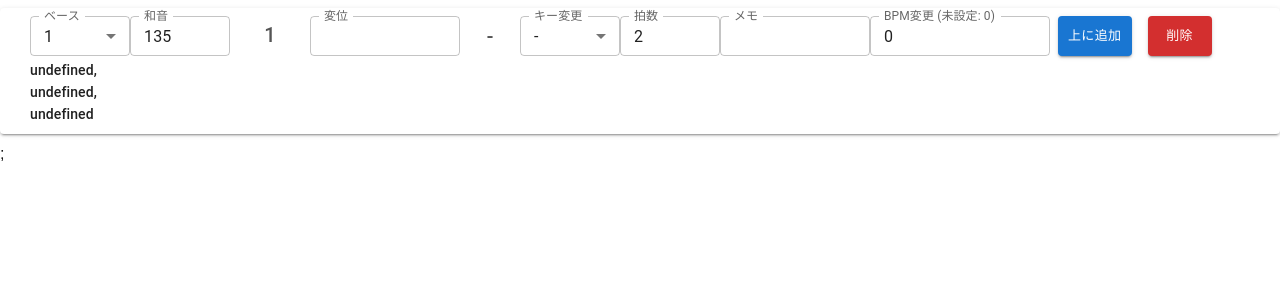
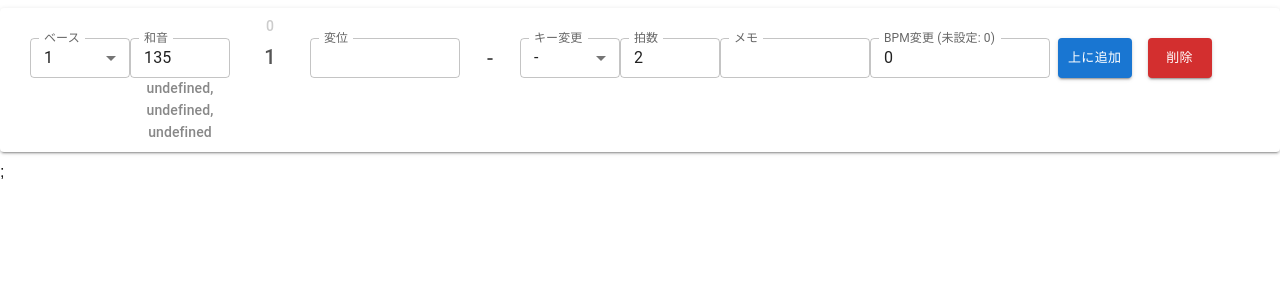
Before and after one commit to Hyayum/chord_editor, a Next.js app: page /ChordEditor in a window 1280 px wide. Shown: the top 300 px of the page. Built offline with nearby package versions, Linux system fonts and the light colour scheme.

Commit message:
コードの繋がりの表示を追加

```diff
--- a/src/lib/utils.ts
+++ b/src/lib/utils.ts
@@ -38,9 +38,9 @@ export const calcMainFunc = (bass: number, shape: string) => {
     return { num: n, point: p };
   });
   const maxPoint = points.reduce((max, val) => Math.max(val.point, max), 0);
-  const firstMainFunc = points.filter((p) => p.point == maxPoint).map((p) => (p.num + bass - 2) % 7 + 1).join(",");
-  const secondMainFunc = points.filter((p) => p.point == maxPoint - 1).map((p) => (p.num + bass - 2) % 7 + 1).join(",");
-return `${firstMainFunc}${secondMainFunc && "/"}${secondMainFunc}`;
+  const firstMainFunc = points.filter((p) => p.point == maxPoint).map((p) => (p.num + bass - 2) % 7 + 1);
+  const secondMainFunc = points.filter((p) => p.point == maxPoint - 1).map((p) => (p.num + bass - 2) % 7 + 1);
+  return { first: firstMainFunc, second: secondMainFunc };
 };
 
 export const calcScaleLevel = (accd: number[] = []) => {
@@ -70,3 +70,17 @@ export const calcRealname = (key: number, bass: number, shape: string, accd: num
   });
   return notes.join(", ");
 };
+
+export const calcChordProg = (prev: Chord | ChordForUtils, current: Chord | ChordForUtils) => {
+  const prevMainFunc = calcMainFunc(prev.bass, prev.shape).first;
+  const currentMainFunc = calcMainFunc(current.bass, current.shape).first;
+  const keyDiff = fitRange((current.key ?? 0) - (prev.key ?? 0), -6, 12) * 4
+  const diffs = [];
+  for (const pre of prevMainFunc) {
+    for (const cur of currentMainFunc) {
+      diffs.push(fitRange((cur - pre + keyDiff) * (-3), -3, 7));
+    }
+  }
+  const diff = Math.round(10 * diffs.reduce((sum, d) => sum + d, 0) / diffs.length) / 10;
+  return diff > 0 ? `u${diff}` : diff < 0 ? `d${-diff}` : "0";
+};
--- a/src/pages/ChordEditor.tsx
+++ b/src/pages/ChordEditor.tsx
@@ -13,14 +13,15 @@ import {
   Typography,
 } from "@mui/material";
 import { useRef, useState } from "react";
-import { Chord, keyOptions, defaultChord, keyColors } from "@/lib/types";
-import { accdNumToSf, fitRange, calcMainFunc, calcScaleLevel, calcRealname } from "@/lib/utils";
+import { Chord, ChordForUtils, keyOptions, defaultChord, keyColors } from "@/lib/types";
+import { accdNumToSf, fitRange, calcMainFunc, calcScaleLevel, calcRealname, calcChordProg } from "@/lib/utils";
 import NumberField from "@/components/NumberField";
 
 interface Props {
   index: number;
   chord: Chord;
   keySf: number;
+  prevChord?: ChordForUtils | null;
   defaultBeats: number;
   onChange: (c: Chord) => void;
   addChord: () => void;
@@ -28,7 +29,7 @@ interface Props {
 };
 
 export default function ChordEditor(props: Props) {
-  const { index, chord = defaultChord, keySf: key, defaultBeats, onChange, addChord, removeChord } = props;
+  const { index, chord = defaultChord, keySf: key, prevChord = null, defaultBeats, onChange, addChord, removeChord } = props;
 
   const [openShape, setOpenShape] = useState(false);
   const shapeRef = useRef<HTMLInputElement>(null);
@@ -41,8 +42,21 @@ export default function ChordEditor(props: Props) {
     setOpenAccd(false);
   };
 
+  const mainFunc = calcMainFunc(chord.bass, chord.shape);
+  const chordUd = prevChord ? calcChordProg(prevChord, { ...chord, key: key }) : "0";
+  const udColor = chordUd.match(/^u/) ? "#f88" : chordUd.match(/^d/) ? "#88f" : "#ccc";
+
   return (
     <Paper elevation={2} sx={{ p: 1, pl: 0, my: 1 }}>
+      <Box sx={{ display: "flex" }}>
+        <Box sx={{ width: 230 }}></Box>
+        <Box sx={{ width: 80 }}>
+          <Typography variant="subtitle2" sx={{ textAlign: "center", color: udColor }}>
+            {chordUd}
+          </Typography>
+        </Box>
+      </Box>
+
       <Box sx={{ display: "flex" }}>
         <Box sx={{ width: 30 }}>
           <Typography variant="subtitle2" sx={{ color: "#aaa", textAlign: "center", mt: 1.1 }}>
@@ -89,7 +103,7 @@ export default function ChordEditor(props: Props) {
 
         <Box sx={{ width: 80, bgcolor: keyColors[fitRange(key, 0, 12)], borderRadius: 3 }}>
           <Typography variant="h6" sx={{ color: "#555", textAlign: "center", my: 0.4 }}>
-            {calcMainFunc(chord.bass, chord.shape)}
+            {`${mainFunc.first.join(",")}${mainFunc.second.length ? "/" + mainFunc.second.join(",") : ""}`}
           </Typography>
         </Box>
 
@@ -216,10 +230,11 @@ export default function ChordEditor(props: Props) {
           削除
         </Button>
       </Box>
-      <Box sx={{ display: "flex", mt: 0.5 }}>
-        <Box sx={{ width: 30 }}></Box>
+
+      <Box sx={{ display: "flex" }}>
+        <Box sx={{ width: 130 }}></Box>
         <Box sx={{ width: 100 }}>
-          <Typography variant="subtitle2">
+          <Typography variant="subtitle2" sx={{ textAlign: "center", color: "#888" }}>
             {calcRealname(key, chord.bass, chord.shape, chord.accd)}
           </Typography>
         </Box>
--- a/src/pages/index.tsx
+++ b/src/pages/index.tsx
@@ -238,6 +238,7 @@ export default function Home() {
                 index={i + 1}
                 chord={chord}
                 keySf={chordsForUtils[i].key}
+                prevChord={i > 0 ? chordsForUtils[i - 1] : null}
                 defaultBeats={beats}
                 onChange={(c: Chord) => onChangeChord(c, i)}
                 addChord={() => addChord(i)}
```
